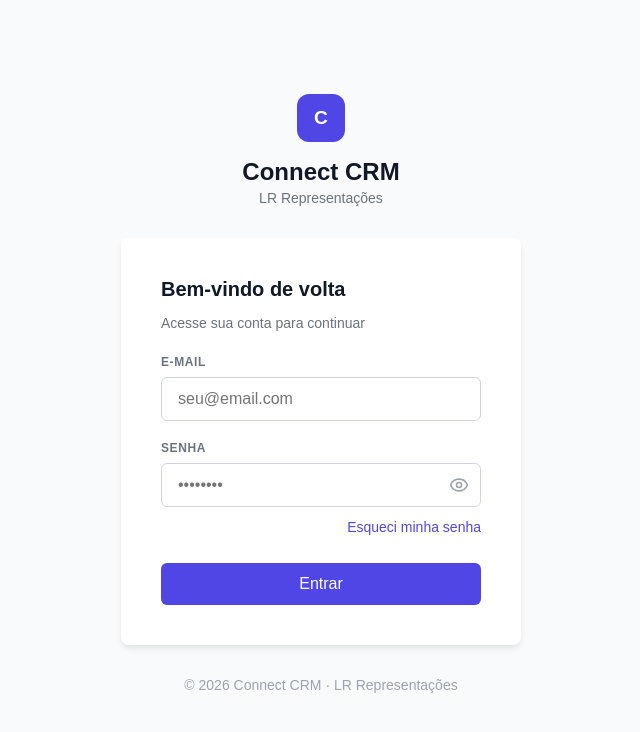
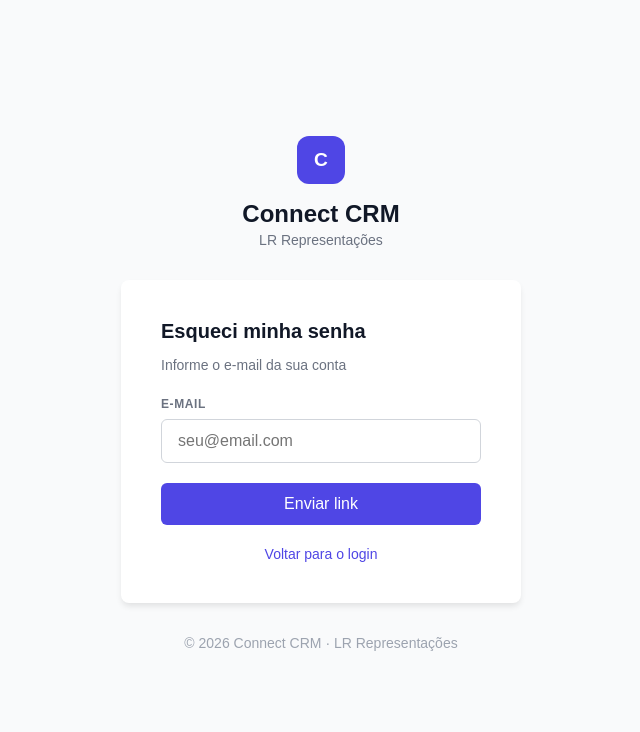
Before and after one commit to connect-crm-lr/connect-crm, a React (Vite) app in the folder frontend/: page /recuperar-senha in a window 1280 px wide. Before the commit this address led to /login. Shown: the top 732 px of the page, without its empty margins (319-959 px from the left). Built offline with nearby package versions, Linux system fonts and the light colour scheme; no server answers.

Commit message:
feat(login): adiciona a tela Esqueci minha senha com a mensagem padrão
A tela pede o e-mail, valida o campo abaixo do input e sempre responde que, se o e-mail estiver cadastrado, o link será enviado. Não há envio real de e-mail nem chamada à API, conforme o plano B.

```diff
--- a/frontend/src/pages/Login.jsx
+++ b/frontend/src/pages/Login.jsx
@@ -1,6 +1,6 @@
 import { useState } from 'react';
 import { Eye, EyeOff } from 'lucide-react';
-import { Navigate, useLocation } from 'react-router-dom';
+import { Link, Navigate, useLocation } from 'react-router-dom';
 import { useAuth } from '../hooks/useAuth';
 
 export default function Login() {
@@ -10,7 +10,6 @@ export default function Login() {
   const [enviando, setEnviando] = useState(false);
   const [erro, setErro] = useState('');
   const [errosCampos, setErrosCampos] = useState({});
-  const [aviso, setAviso] = useState('');
   const { autenticado, entrar } = useAuth();
   const local = useLocation();
 
@@ -23,7 +22,6 @@ export default function Login() {
     e.preventDefault();
     setErro('');
     setErrosCampos({});
-    setAviso('');
     setEnviando(true);
     try {
       await entrar(email, password);
@@ -40,12 +38,6 @@ export default function Login() {
       }
       setEnviando(false);
     }
-  };
-
-  const handleRecuperarSenha = () => {
-    // Escopo do RF-002 ainda não decidido: por ora, só a mensagem padrão (não envia e-mail).
-    setErro('');
-    setAviso('Se o e-mail estiver cadastrado, enviaremos o link');
   };
 
   return (
@@ -111,18 +103,13 @@ export default function Login() {
           </div>
 
           <div style={styles.forgotPasswordContainer}>
-            <button
-              type="button"
-              onClick={handleRecuperarSenha}
-              style={styles.forgotPasswordLink}
-            >
+            <Link to="/recuperar-senha" style={{ ...styles.forgotPasswordLink, textDecoration: 'none' }}>
               Esqueci minha senha
-            </button>
+            </Link>
           </div>
 
-          {/* Mensagem geral (credenciais incorretas, API fora do ar) ou aviso da recuperação de senha */}
+          {/* Mensagem geral (credenciais incorretas, API fora do ar) */}
           {erro && <p role="alert" style={styles.erroGeral}>{erro}</p>}
-          {aviso && <p role="status" style={styles.aviso}>{aviso}</p>}
 
           <button
             type="submit"
--- /dev/null
+++ b/frontend/src/pages/RecuperarSenha.jsx
@@ -0,0 +1,98 @@
+import { useState } from 'react';
+import { Link } from 'react-router-dom';
+
+// Mensagem padrão (AGENTS 6.7): a mesma para qualquer e-mail informado, cadastrado ou não,
+// para a tela não revelar quais e-mails existem.
+const MENSAGEM_PADRAO = 'Se o e-mail estiver cadastrado, enviaremos o link';
+const FORMATO_EMAIL = /^[^\s@]+@[^\s@]+\.[^\s@]+$/;
+
+// Plano B do RF-002 (decisão de 03/11): só a tela e a mensagem padrão. Não há envio real de e-mail
+// nem chamada à API; o envio do link e a criação de senha nova ficam para versões futuras.
+export default function RecuperarSenha() {
+  const [email, setEmail] = useState('');
+  const [erroEmail, setErroEmail] = useState('');
+  const [mensagem, setMensagem] = useState('');
+
+  const handleSubmit = (e) => {
+    e.preventDefault();
+    setMensagem('');
+    const valor = email.trim();
+    if (!valor) {
+      setErroEmail('Informe o e-mail');
+      return;
+    }
+    if (!FORMATO_EMAIL.test(valor)) {
+      setErroEmail('Informe um e-mail válido');
+      return;
+    }
+    setErroEmail('');
+    setMensagem(MENSAGEM_PADRAO);
+  };
+
+  return (
+    <div style={styles.container}>
+      <div style={styles.header}>
+        <div style={styles.logoBox}>
+          <span style={{ color: 'white', fontWeight: 'bold', fontSize: '1.2rem' }}>C</span>
+        </div>
+        <h1 style={styles.title}>Connect CRM</h1>
+        <p style={styles.subtitle}>LR Representações</p>
+      </div>
+
+      <div style={styles.card}>
+        <h2 style={styles.cardTitle}>Esqueci minha senha</h2>
+        <p style={styles.cardSubtitle}>Informe o e-mail da sua conta</p>
+
+        <form onSubmit={handleSubmit} noValidate style={styles.form}>
+          <div style={styles.inputGroup}>
+            <label htmlFor="recuperar-email" style={styles.label}>E-MAIL</label>
+            <input
+              id="recuperar-email"
+              type="email"
+              placeholder="seu@email.com"
+              value={email}
+              onChange={(e) => { setEmail(e.target.value); setErroEmail(''); setMensagem(''); }}
+              style={{ ...styles.input, ...(erroEmail ? styles.inputErro : {}) }}
+              aria-invalid={Boolean(erroEmail)}
+              aria-describedby={erroEmail ? 'recuperar-email-erro' : undefined}
+            />
+            {erroEmail && <span id="recuperar-email-erro" role="alert" style={styles.erroCampo}>{erroEmail}</span>}
+          </div>
+
+          {mensagem && <p role="status" style={styles.aviso}>{mensagem}</p>}
+
+          <button type="submit" style={styles.submitButton}>Enviar link</button>
+        </form>
+
+        <div style={styles.voltar}>
+          <Link to="/login" style={styles.link}>Voltar para o login</Link>
+        </div>
+      </div>
+
+      <p style={styles.footer}>© {new Date().getFullYear()} Connect CRM · LR Representações</p>
+    </div>
+  );
+}
+
+// Mesmo visual da tela de login.
+const styles = {
+  container: { display: 'flex', flexDirection: 'column', alignItems: 'center', justifyContent: 'center', minHeight: '100vh', backgroundColor: '#F9FAFB', fontFamily: 'sans-serif' },
+  header: { textAlign: 'center', marginBottom: '2rem' },
+  logoBox: { width: '48px', height: '48px', backgroundColor: '#4F46E5', borderRadius: '12px', display: 'flex', alignItems: 'center', justifyContent: 'center', margin: '0 auto 1rem auto' },
+  title: { fontSize: '1.5rem', fontWeight: '600', color: '#111827', margin: '0 0 0.25rem 0' },
+  subtitle: { fontSize: '0.875rem', color: '#6B7280', margin: 0 },
+  card: { backgroundColor: 'white', padding: '2.5rem', borderRadius: '8px', boxShadow: '0 4px 6px -1px rgba(0, 0, 0, 0.1)', width: '100%', maxWidth: '400px', boxSizing: 'border-box' },
+  cardTitle: { fontSize: '1.25rem', fontWeight: '600', color: '#111827', margin: '0 0 0.5rem 0' },
+  cardSubtitle: { fontSize: '0.875rem', color: '#6B7280', marginBottom: '1.5rem' },
+  form: { display: 'flex', flexDirection: 'column', gap: '1.25rem' },
+  inputGroup: { display: 'flex', flexDirection: 'column', gap: '0.5rem' },
+  label: { fontSize: '0.75rem', fontWeight: '600', color: '#6B7280', letterSpacing: '0.05em' },
+  input: { padding: '0.75rem 1rem', border: '1px solid #D1D5DB', borderRadius: '6px', fontSize: '1rem', outline: 'none' },
+  inputErro: { borderColor: '#DC2626' },
+  erroCampo: { color: '#DC2626', fontSize: '0.75rem' },
+  aviso: { backgroundColor: '#ECFDF5', border: '1px solid #A7F3D0', color: '#047857', padding: '0.75rem 1rem', borderRadius: '6px', fontSize: '0.875rem', margin: 0 },
+  submitButton: { backgroundColor: '#4F46E5', color: 'white', padding: '0.75rem', borderRadius: '6px', border: 'none', fontSize: '1rem', fontWeight: '500', cursor: 'pointer' },
+  voltar: { marginTop: '1.25rem', textAlign: 'center' },
+  link: { color: '#4F46E5', fontSize: '0.875rem', textDecoration: 'none' },
+  footer: { marginTop: '2rem', fontSize: '0.875rem', color: '#9CA3AF' },
+};
--- a/frontend/src/routes/AppRoutes.jsx
+++ b/frontend/src/routes/AppRoutes.jsx
@@ -2,6 +2,7 @@ import { BrowserRouter, Routes, Route, Navigate } from 'react-router-dom';
 import MainLayout from '../components/MainLayout';
 import RotaProtegida from '../components/RotaProtegida';
 import Login from '../pages/Login';
+import RecuperarSenha from '../pages/RecuperarSenha';
 import Dashboard from '../pages/Dashboard';
 import Clientes from '../pages/Clientes';
 import Funil from '../pages/Funil';
@@ -22,6 +23,7 @@ export default function AppRoutes() {
     <BrowserRouter>
       <Routes>
         <Route path="/login" element={<Login />} />
+        <Route path="/recuperar-senha" element={<RecuperarSenha />} />
 
         {/* Tudo dentro de RotaProtegida exige login; sem ele, volta para /login. */}
         <Route element={<RotaProtegida />}>
```
